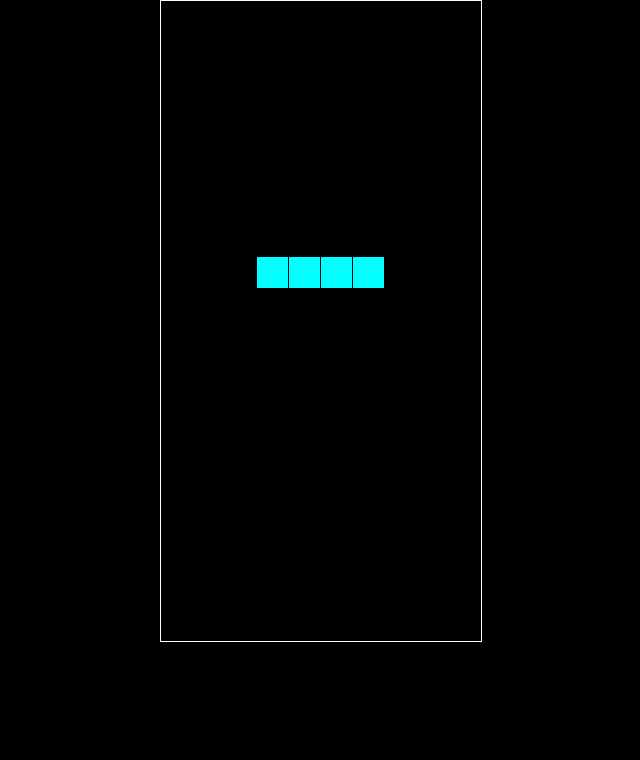
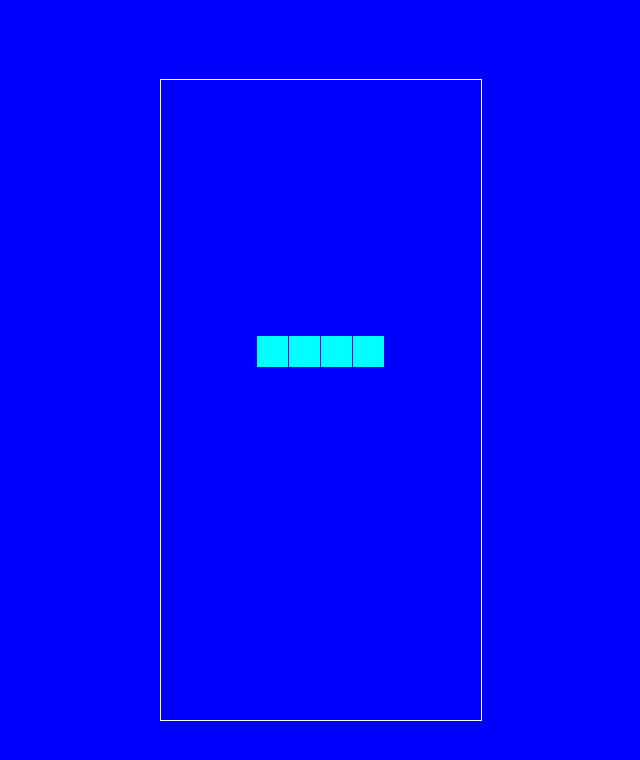
Before and after one commit to jonckheereke/a-cool-server, a plain HTML site: page index.html in a window 1280 px wide. Shown: the whole page, without its empty margins (319-959 px from the left). Drawn offline with Linux system fonts and the light colour scheme.

Commit message:
Update index.html

```diff
--- a/index.html
+++ b/index.html
@@ -4,13 +4,12 @@
   <title></title>
   <style>
   html, body {
-   Halloooo
     height: 100%;
     margin: 0;
   }
 
   body {
-    background: black;
+    background: blue;
     display: flex;
     align-items: center;
     justify-content: center;
```
